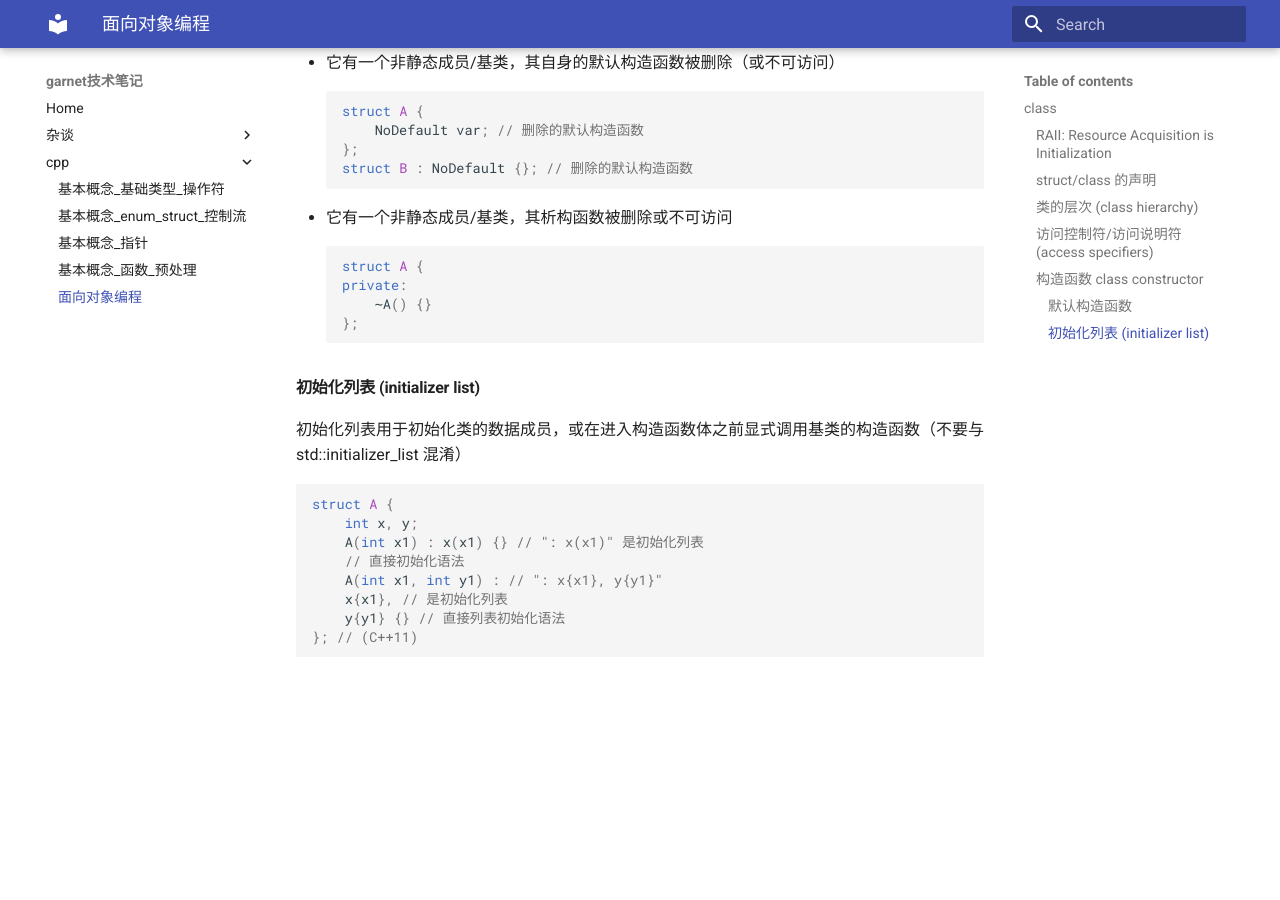
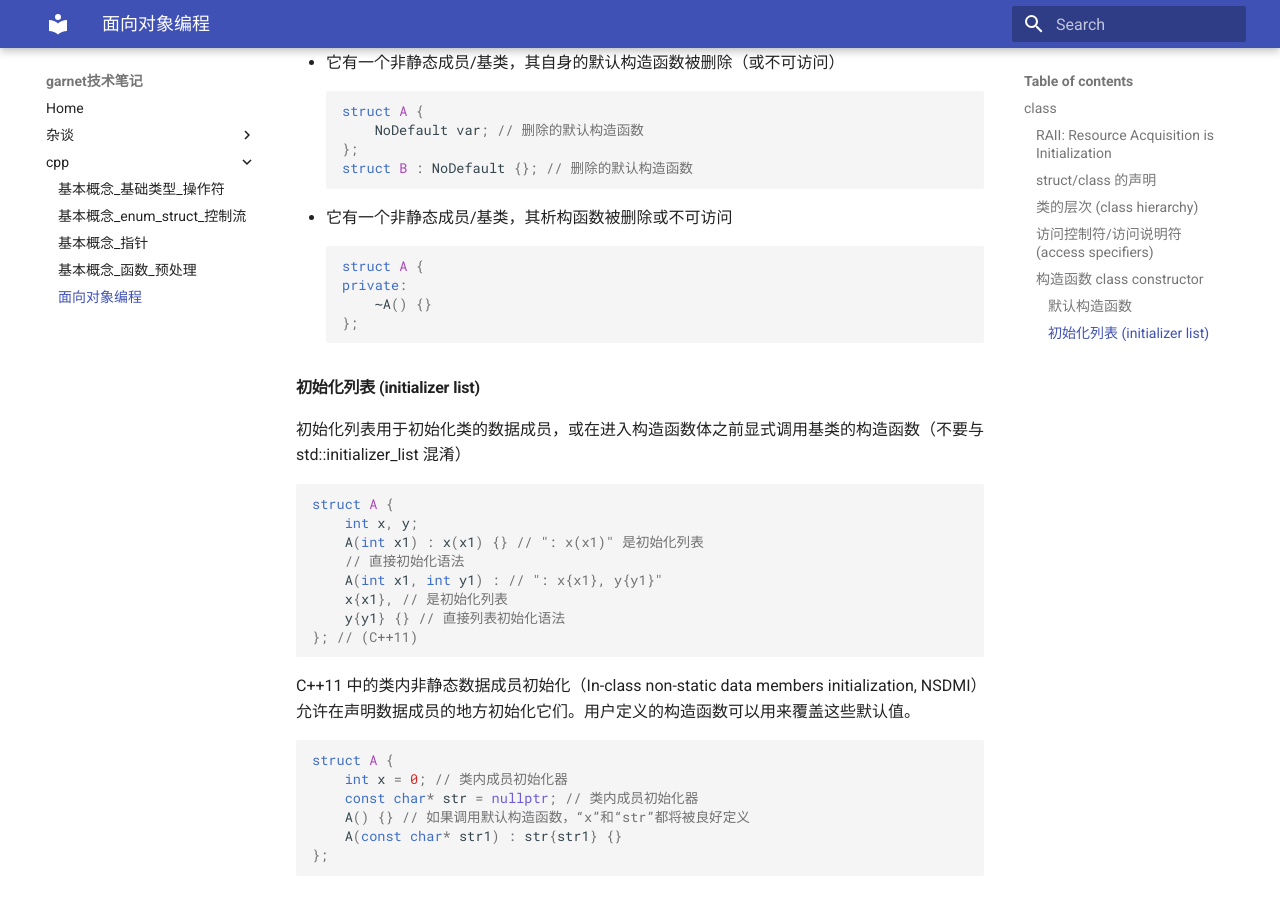
Before and after one commit to ymma98/technotes, an MkDocs documentation site: the page built from docs/cpp/OOP.md, in a window 1280 px wide and 900 px high, scrolled down 5780 px. Built offline with MkDocs 1.6.1 and Material for MkDocs 9.7.7, drawn with Linux system fonts in a browser that asks for light colours; formulas are drawn with MathJax 3; before the commit the page ends 6461 px from its top, so only the background shows below that.

Commit message:
docs/cpp/OOP.md updated from https://stackedit.cn/

````diff
--- a/docs/cpp/OOP.md
+++ b/docs/cpp/OOP.md
@@ -280,9 +280,20 @@ struct A {
     y{y1} {} // 直接列表初始化语法
 }; // (C++11)
 ```
+
+
+C++11 中的类内非静态数据成员初始化（In-class non-static data members initialization, NSDMI）允许在声明数据成员的地方初始化它们。用户定义的构造函数可以用来覆盖这些默认值。
+```cpp
+struct A {
+    int x = 0; // 类内成员初始化器
+    const char* str = nullptr; // 类内成员初始化器
+    A() {} // 如果调用默认构造函数，“x”和“str”都将被良好定义
+    A(const char* str1) : str{str1} {}
+};
+```
 <!--stackedit_data:
-eyJoaXN0b3J5IjpbMTc2ODA1MTI4MCwxNTEyNzU3MDQ2LDE1Nj
-AzMzQ2MjQsNjUwODcyNDMwLDMwODMyNjg5MCwtOTk2NjEyNzYx
-LDExNDg4NDI2NDYsMjI1OTgwNDc1LC02NDExNjgzOSw5NzY0ND
-EzMTZdfQ==
+eyJoaXN0b3J5IjpbLTIwMzkxNjAzODIsMTc2ODA1MTI4MCwxNT
+EyNzU3MDQ2LDE1NjAzMzQ2MjQsNjUwODcyNDMwLDMwODMyNjg5
+MCwtOTk2NjEyNzYxLDExNDg4NDI2NDYsMjI1OTgwNDc1LC02ND
+ExNjgzOSw5NzY0NDEzMTZdfQ==
 -->
````
